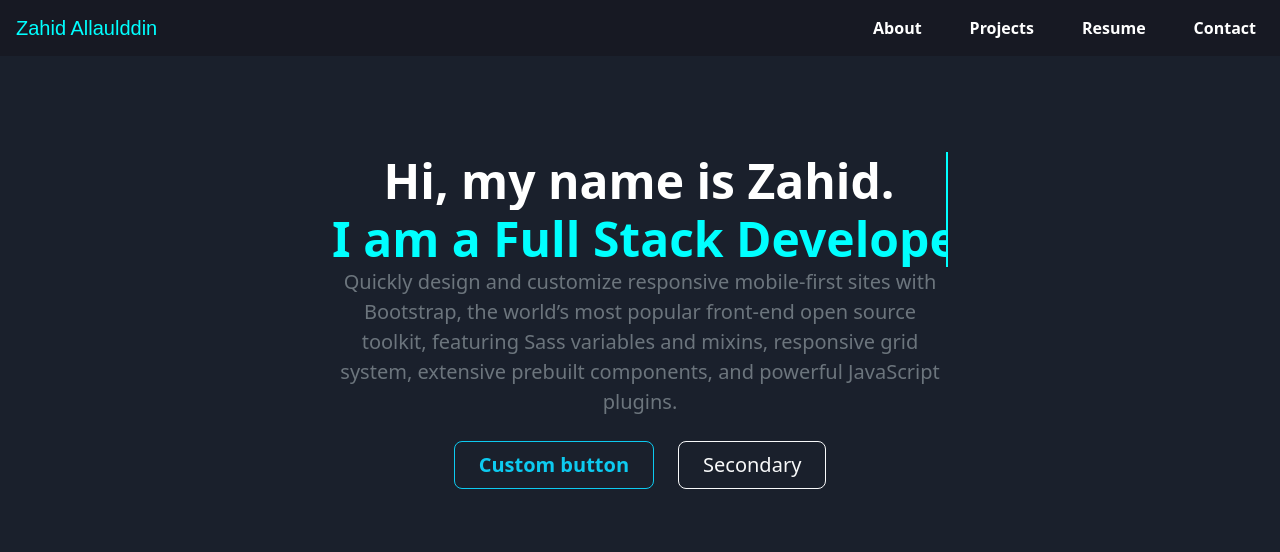
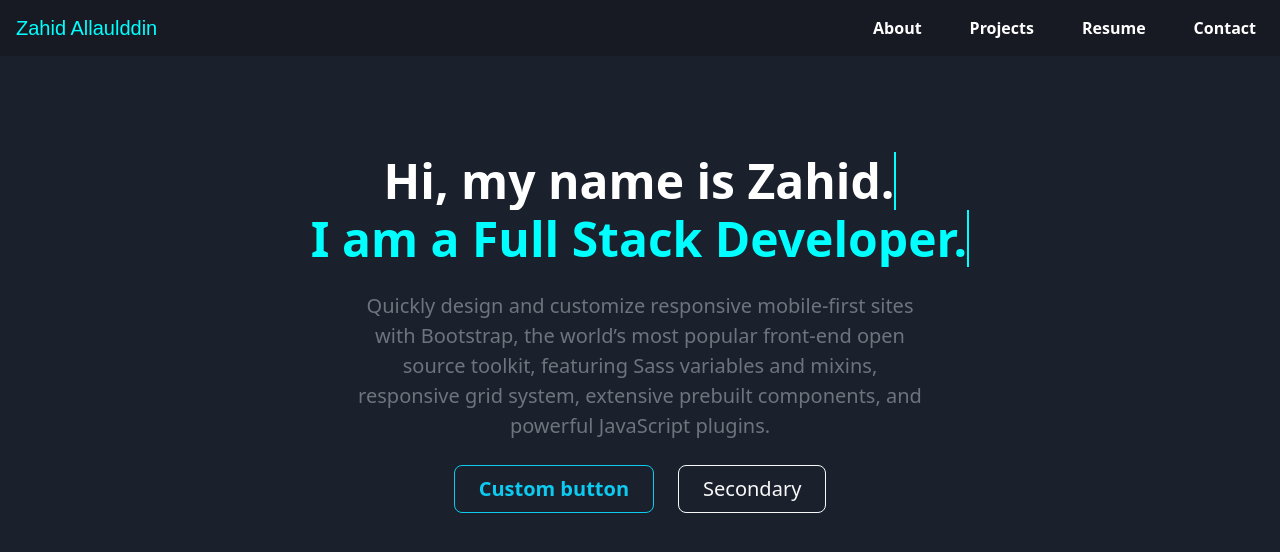
Before and after one commit to zahidala/Portfolio, a React (Create React App) app: page / in a window 1280 px wide. Shown: the top 552 px of the page. Built offline with nearby package versions, Linux system fonts and the light colour scheme; a web font is replaced by a local one.

Commit message:
fix animated text related issues

```diff
--- a/src/App.css
+++ b/src/App.css
@@ -34,6 +34,13 @@ body {
     color: aqua !important;
 }
 
+.container {
+    display: flex;
+    align-items: center;
+    flex-direction: column;
+    justify-content: center;
+}
+
 .typewriter h1 {
     color: #fff;
     /* font-family: monospace; */
@@ -58,3 +65,11 @@ body {
     from, to { border-color: transparent }
     50% { border-color: aqua }
   }
+
+@media (max-width: 576px) {
+    .typewriter h1 {
+        font-size: 1.4rem;
+        line-height: 1.2;
+    }
+
+}
--- a/src/Components/Hero.js
+++ b/src/Components/Hero.js
@@ -2,19 +2,20 @@ import React from 'react'
 
 export default function Hero() {
   return (
-    <div class="text-secondary px-4 py-5 text-center">
-    <div class="py-5">
-    <div class="col-lg-6 mx-auto">
-    <div class="typewriter">
-      <h1 class="display-5 fw-bold text-white">Hi, my name is Zahid.</h1>
+      <div className="text-secondary px-4 py-5 mx-5 text-center">
+          <div className="py-5">
+            <div className="container">
+                <div className="typewriter">
+                    <h1 className="display-5 fw-bold text-white">Hi, my name is Zahid.</h1>
                 </div>
-    <div class="typewriter">
-    <h1 class="display-5 fw-bold" style={{color: 'aqua'}}>I am a Full Stack Developer.</h1>
+                <div className="typewriter">
+                    <h1 className="display-5 fw-bold" style={{ color: 'aqua' }}>I am a Full Stack Developer.</h1>
                 </div>
             </div>
-      <div class="col-lg-6 mx-auto">
-        <p class="fs-5 mb-4">Quickly design and customize responsive mobile-first sites with Bootstrap, the world’s most popular front-end open source toolkit, featuring Sass variables and mixins, responsive grid system, extensive prebuilt components, and powerful JavaScript plugins.</p>
-        <div class="d-grid gap-2 d-sm-flex justify-content-sm-center">
+            <br />
+            <div className="col-lg-6 mx-auto">
+                <p className="fs-5 mb-4">Quickly design and customize responsive mobile-first sites with Bootstrap, the world’s most popular front-end open source toolkit, featuring Sass variables and mixins, responsive grid system, extensive prebuilt components, and powerful JavaScript plugins.</p>
+                <div className="d-grid gap-2 d-sm-flex justify-content-sm-center">
                     <button type="button" class="btn btn-outline-info btn-lg px-4 me-sm-3 fw-bold">Custom button</button>
                     <button type="button" class="btn btn-outline-light btn-lg px-4">Secondary</button>
                 </div>
```
Lines whose indentation alone changed are shown as unchanged.
